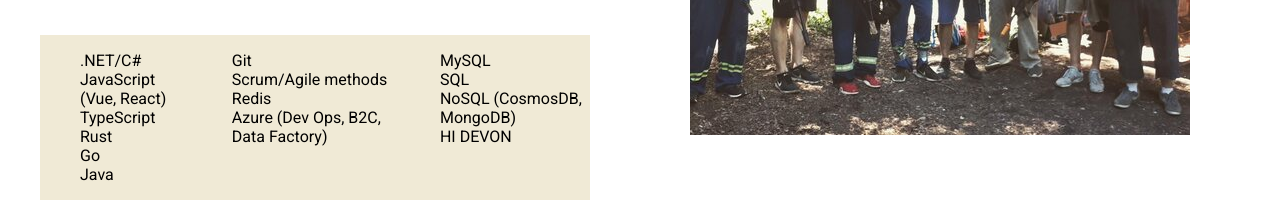
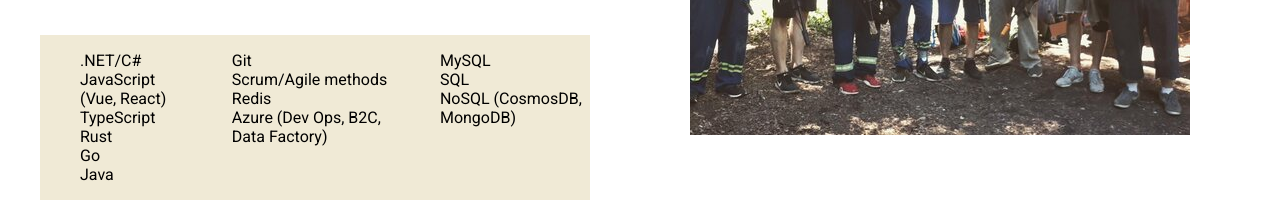
Before and after one commit to devonblackbeard/PersonalWebsite, a plain HTML site: page index.html in a window 1280 px wide. Shown: the part 1000-1217 px from the top of the page. Drawn offline with Linux system fonts and the light colour scheme.

Commit message:
Revert test change

```diff
--- a/index.html
+++ b/index.html
@@ -100,7 +100,6 @@
                             <li>MySQL</li>
                             <li>SQL</li>
                             <li>NoSQL (CosmosDB, MongoDB)</li>
-                            <li>HI DEVON</li>
                         </ul>
                     </div>
 
```
